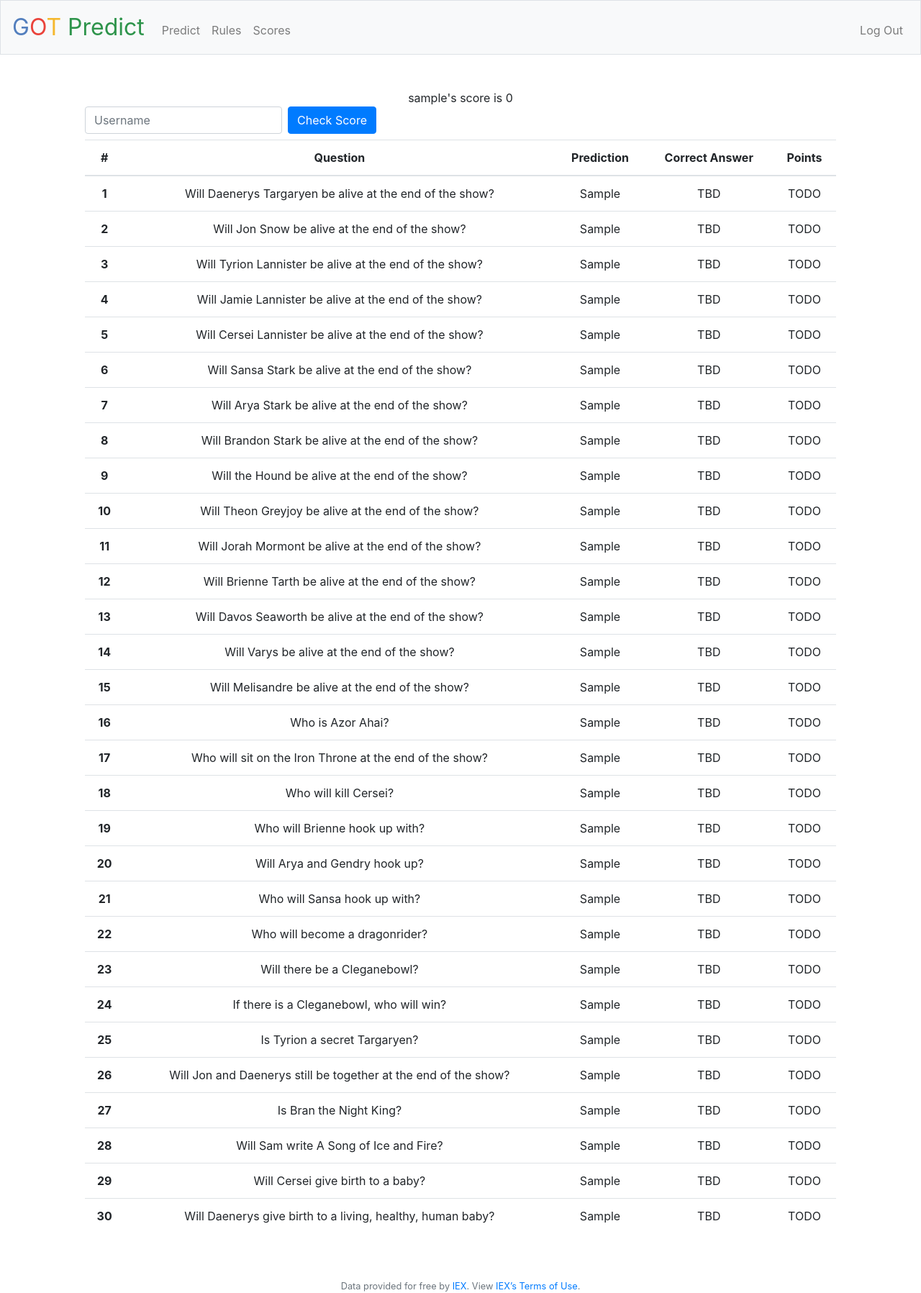
After one commit to nellanap/got, a Flask app: page /scores in a window 1280 px wide. The commit adds this page. Shown: the whole page at 72% size. Run offline with Flask 2, Linux system fonts and the light colour scheme; a user stored in the database is signed in; tables that the repository leaves empty hold one stand-in row (values such as "Sample post"); some libraries are stand-ins or nearby versions.

Commit message:
add scores

```diff
--- a/app/models.py
+++ b/app/models.py
@@ -7,6 +7,7 @@ class User(db.Model):
     username = db.Column(db.String(64), index=True, unique=True)
     email = db.Column(db.String(120), index=True, unique=True)
     password_hash = db.Column(db.String(128))
+    score = db.Column(db.Integer)
     responses = db.relationship('Response', backref='author', lazy='dynamic')
 
     def __repr__(self):
@@ -44,6 +45,8 @@ class Response(db.Model):
     q28 = db.Column(db.String(64))
     q29 = db.Column(db.String(64))
     q30 = db.Column(db.String(64))
+    score = db.Column(db.Integer)
+    rank = db.Column(db.String(64))
     timestamp = db.Column(db.DateTime, index=True, default=datetime.utcnow)
     user_id = db.Column(db.Integer, db.ForeignKey('user.id'))
 
--- a/app/routes.py
+++ b/app/routes.py
@@ -4,11 +4,24 @@ from werkzeug.security import check_password_hash, generate_password_hash
 
 from app import app, db
 from app.models import User, Response
+from app.helpers import login_required, calculate_score, calculate_rank
 
 @app.route('/')
 @app.route('/index')
 def index():
-    return render_template('index.html')
+
+    #users = User.query.all()
+    #for u in users:
+    #    u.score = calculate_score(Response.query.filter_by(author=u).first())
+    #db.session.commit()
+    #users = User.query.order_by(User.score.desc()).all()
+    submissions = Response.query.all()
+    for s in submissions:
+        s.score = calculate_score(s)
+        s.rank = calculate_rank(s.score)
+    db.session.commit()
+    submissions = Response.query.order_by(Response.score.desc()).all()
+    return render_template('index.html', submissions=submissions)
 
 
 
@@ -33,10 +46,11 @@ def login():
             flash("Must provide password")
             return render_template("login.html")
 
-        # Query database for username
+        # Query database for username and ensure username exists
         user = User.query.filter_by(username=request.form.get("username")).first()
-
-        # TODO Ensure username exists
+        if user is None:
+            flash("Username does not exist")
+            return render_template("login.html")
 
         # Ensure password is correct
         if not check_password_hash(user.password_hash, request.form.get("password")):
@@ -65,9 +79,11 @@ def logout():
 
 
 @app.route("/predict", methods=["GET", "POST"])
+@login_required
 def predict():
     """Fill out questionnaire"""
 
+    # User reached route via POST (as by submitting a form via POST)
     if request.method == "POST":
         q1 = request.form.get("q1")
         q2 = request.form.get("q2")
@@ -108,6 +124,8 @@ def predict():
         db.session.commit()
 
         return redirect("/")
+
+    # User reached route via GET (as by clicking a link or via redirect)
     else:
         return render_template("predict.html")
 
@@ -120,6 +138,12 @@ def register():
     if request.method == "POST":
 
         # TODO Ensure username not already taken
+        users = User.query.all()
+        username = request.form.get("username")
+        for u in users:
+            if username == u.username:
+                flash('That username is already taken')
+                return render_template("register.html")
 
         # Ensure username was submitted
         if not request.form.get("username"):
@@ -155,7 +179,35 @@ def register():
         return render_template("register.html")
 
 @app.route("/rules", methods=["GET", "POST"])
+@login_required
 def rules():
     """Rules"""
 
     return render_template("rules.html")
+
+
+
+@app.route("/scores", methods=["GET", "POST"])
+@login_required
+def scores():
+    """Show Scores"""
+
+    # User reached route via POST (as by submitting a form via POST)
+    if request.method == "POST":
+        author = User.query.filter_by(username=request.form.get("username")).first()
+        response = Response.query.filter_by(author=author).first()
+        if response is None:
+            flash("That user hasn't made any predictions")
+            return render_template("rules.html")
+        score = calculate_score(response)
+        return render_template("scores.html", author=author, response=response, score=score)
+
+    # User reached route via GET (as by clicking a link)
+    else:
+        author = User.query.filter_by(id=session["user_id"]).first()
+        response = Response.query.filter_by(author=author).first()
+        if response is None:
+            flash("Make your predictions before seeing your score")
+            return render_template("predict.html")
+        score = calculate_score(response)
+        return render_template("scores.html", author=author, response=response, score=score)
--- a/app/templates/layout.html
+++ b/app/templates/layout.html
@@ -32,6 +32,7 @@
                     <ul class="navbar-nav mr-auto mt-2">
                         <li class="nav-item"><a class="nav-link" href="/predict">Predict</a></li>
                         <li class="nav-item"><a class="nav-link" href="/rules">Rules</a></li>
+                        <li class="nav-item"><a class="nav-link" href="/scores">Scores</a></li>
                     </ul>
                     <ul class="navbar-nav ml-auto mt-2">
                         <li class="nav-item"><a class="nav-link" href="/logout">Log Out</a></li>
--- /dev/null
+++ b/app/templates/scores.html
@@ -0,0 +1,236 @@
+{% extends "layout.html" %}
+
+{% block title %}
+    Scores
+{% endblock %}
+
+{% block main %}
+{{ author.username }}'s score is {{ score }}
+
+<form class="form-inline" action="/scores" method="post">
+    <input type="text" class="form-control mb-2 mr-sm-2" placeholder="Username" name="username">
+    <button type="submit" class="btn btn-primary mb-2">Check Score</button>
+</form>
+
+<table class="table">
+    <thead>
+        <th scope="col">#</th>
+        <th scope="col">Question</th>
+        <th scope="col">Prediction</th>
+        <th scope="col">Correct Answer</th>
+        <th scope="col">Points</th>
+    </thead>
+    <tbody>
+        <tr>
+            <th scope="row">1</th>
+            <td>Will Daenerys Targaryen be alive at the end of the show?</td>
+            <td>{{ response.q1 }}</td>
+            <td>TBD</td>
+            <td>TODO</td>
+        </tr>
+        <tr>
+            <th scope="row">2</th>
+            <td>Will Jon Snow be alive at the end of the show?</td>
+            <td>{{ response.q2 }}</td>
+            <td>TBD</td>
+            <td>TODO</td>
+        </tr>
+        <tr>
+            <th scope="row">3</th>
+            <td>Will Tyrion Lannister be alive at the end of the show?</td>
+            <td>{{ response.q3 }}</td>
+            <td>TBD</td>
+            <td>TODO</td>
+        </tr>
+        <tr>
+            <th scope="row">4</th>
+            <td>Will Jamie Lannister be alive at the end of the show?</td>
+            <td>{{ response.q4 }}</td>
+            <td>TBD</td>
+            <td>TODO</td>
+        </tr>
+        <tr>
+            <th scope="row">5</th>
+            <td>Will Cersei Lannister be alive at the end of the show?</td>
+            <td>{{ response.q5 }}</td>
+            <td>TBD</td>
+            <td>TODO</td>
+        </tr>
+        <tr>
+            <th scope="row">6</th>
+            <td>Will Sansa Stark be alive at the end of the show?</td>
+            <td>{{ response.q6 }}</td>
+            <td>TBD</td>
+            <td>TODO</td>
+        </tr>
+        <tr>
+            <th scope="row">7</th>
+            <td>Will Arya Stark be alive at the end of the show?</td>
+            <td>{{ response.q7 }}</td>
+            <td>TBD</td>
+            <td>TODO</td>
+        </tr>
+        <tr>
+            <th scope="row">8</th>
+            <td>Will Brandon Stark be alive at the end of the show?</td>
+            <td>{{ response.q8 }}</td>
+            <td>TBD</td>
+            <td>TODO</td>
+        </tr>
+        <tr>
+            <th scope="row">9</th>
+            <td>Will the Hound be alive at the end of the show?</td>
+            <td>{{ response.q9 }}</td>
+            <td>TBD</td>
+            <td>TODO</td>
+        </tr>
+        <tr>
+            <th scope="row">10</th>
+            <td>Will Theon Greyjoy be alive at the end of the show?</td>
+            <td>{{ response.q10 }}</td>
+            <td>TBD</td>
+            <td>TODO</td>
+        </tr>
+        <tr>
+            <th scope="row">11</th>
+            <td>Will Jorah Mormont be alive at the end of the show?</td>
+            <td>{{ response.q11 }}</td>
+            <td>TBD</td>
+            <td>TODO</td>
+        </tr>
+        <tr>
+            <th scope="row">12</th>
+            <td>Will Brienne Tarth be alive at the end of the show?</td>
+            <td>{{ response.q12 }}</td>
+            <td>TBD</td>
+            <td>TODO</td>
+        </tr>
+        <tr>
+            <th scope="row">13</th>
+            <td>Will Davos Seaworth be alive at the end of the show?</td>
+            <td>{{ response.q13 }}</td>
+            <td>TBD</td>
+            <td>TODO</td>
+        </tr>
+        <tr>
+            <th scope="row">14</th>
+            <td>Will Varys be alive at the end of the show?</td>
+            <td>{{ response.q14 }}</td>
+            <td>TBD</td>
+            <td>TODO</td>
+        </tr>
+        <tr>
+            <th scope="row">15</th>
+            <td>Will Melisandre be alive at the end of the show?</td>
+            <td>{{ response.q15 }}</td>
+            <td>TBD</td>
+            <td>TODO</td>
+        </tr>
+        <tr>
+            <th scope="row">16</th>
+            <td>Who is Azor Ahai?</td>
+            <td>{{ response.q16 }}</td>
+            <td>TBD</td>
+            <td>TODO</td>
+        </tr>
+        <tr>
+            <th scope="row">17</th>
+            <td>Who will sit on the Iron Throne at the end of the show?</td>
+            <td>{{ response.q17 }}</td>
+            <td>TBD</td>
+            <td>TODO</td>
+        </tr>
+        <tr>
+            <th scope="row">18</th>
+            <td>Who will kill Cersei?</td>
+            <td>{{ response.q18 }}</td>
+            <td>TBD</td>
+            <td>TODO</td>
+        </tr>
+        <tr>
+            <th scope="row">19</th>
+            <td>Who will Brienne hook up with?</td>
+            <td>{{ response.q19 }}</td>
+            <td>TBD</td>
+            <td>TODO</td>
+        </tr>
+        <tr>
+            <th scope="row">20</th>
+            <td>Will Arya and Gendry hook up?</td>
+            <td>{{ response.q20 }}</td>
+            <td>TBD</td>
+            <td>TODO</td>
+        </tr>
+        <tr>
+            <th scope="row">21</th>
+            <td>Who will Sansa hook up with?</td>
+            <td>{{ response.q21 }}</td>
+            <td>TBD</td>
+            <td>TODO</td>
+        </tr>
+        <tr>
+            <th scope="row">22</th>
+            <td>Who will become a dragonrider?</td>
+            <td>{{ response.q22 }}</td>
+            <td>TBD</td>
+            <td>TODO</td>
+        </tr>
+        <tr>
+            <th scope="row">23</th>
+            <td>Will there be a Cleganebowl?</td>
+            <td>{{ response.q23 }}</td>
+            <td>TBD</td>
+            <td>TODO</td>
+        </tr>
+        <tr>
+            <th scope="row">24</th>
+            <td>If there is a Cleganebowl, who will win?</td>
+            <td>{{ response.q24 }}</td>
+            <td>TBD</td>
+            <td>TODO</td>
+        </tr>
+        <tr>
+            <th scope="row">25</th>
+            <td>Is Tyrion a secret Targaryen?</td>
+            <td>{{ response.q25 }}</td>
+            <td>TBD</td>
+            <td>TODO</td>
+        </tr>
+        <tr>
+            <th scope="row">26</th>
+            <td>Will Jon and Daenerys still be together at the end of the show?</td>
+            <td>{{ response.q26 }}</td>
+            <td>TBD</td>
+            <td>TODO</td>
+        </tr>
+        <tr>
+            <th scope="row">27</th>
+            <td>Is Bran the Night King?</td>
+            <td>{{ response.q27 }}</td>
+            <td>TBD</td>
+            <td>TODO</td>
+        </tr>
+        <tr>
+            <th scope="row">28</th>
+            <td>Will Sam write A Song of Ice and Fire?</td>
+            <td>{{ response.q28 }}</td>
+            <td>TBD</td>
+            <td>TODO</td>
+        </tr>
+        <tr>
+            <th scope="row">29</th>
+            <td>Will Cersei give birth to a baby?</td>
+            <td>{{ response.q29 }}</td>
+            <td>TBD</td>
+            <td>TODO</td>
+        </tr>
+        <tr>
+            <th scope="row">30</th>
+            <td>Will Daenerys give birth to a living, healthy, human baby?</td>
+            <td>{{ response.q30 }}</td>
+            <td>TBD</td>
+            <td>TODO</td>
+        </tr>
+    </tbody>
+</table>
+{% endblock %}
```
Also changed, not shown: app/helpers.py (added, +100 -0 lines), app/templates/index.html (+18 -1 lines), app/templates/predict.html (+81 -77 lines), migrations/versions/0e77f1d5ec80_score.py (added, +28 -0 lines), migrations/versions/d9f7173a13fb_add_rank.py (added, +28 -0 lines), migrations/versions/e4595fc189ea_add_score.py (added, +28 -0 lines), app.db.
